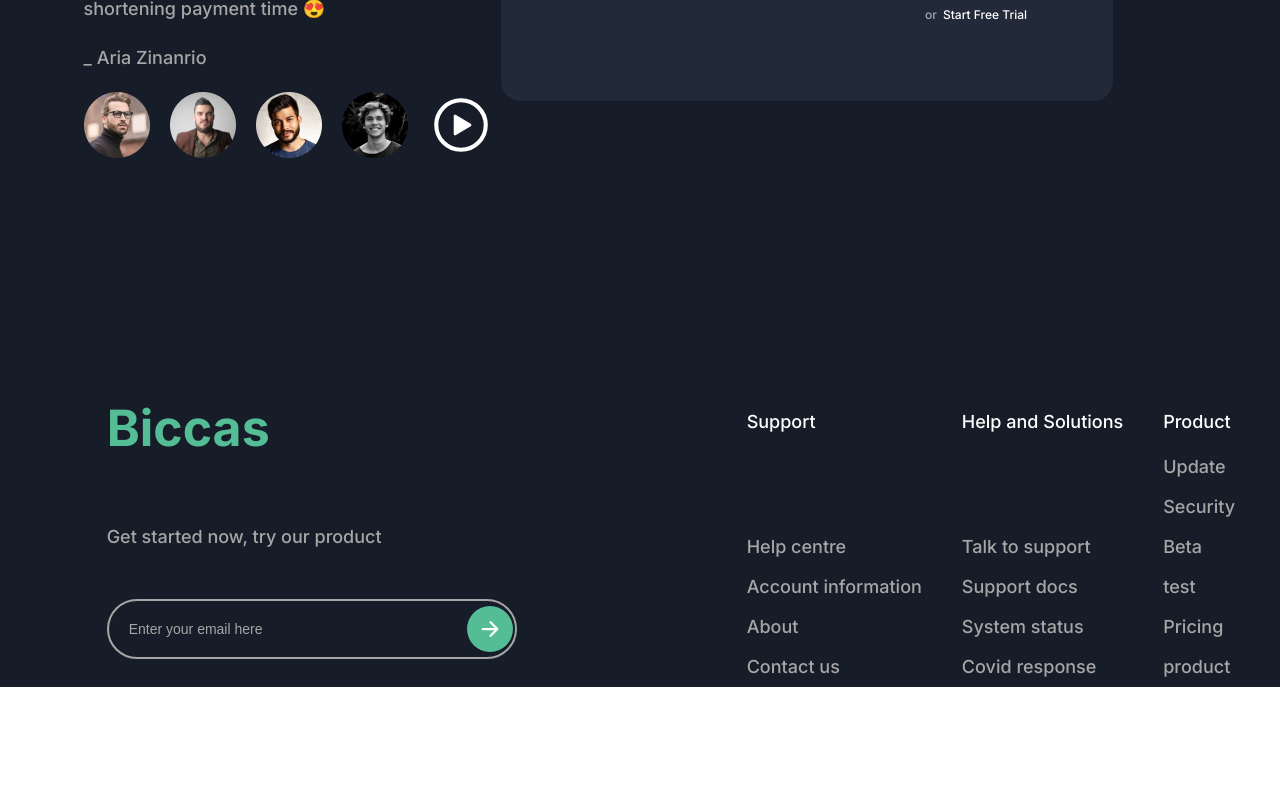
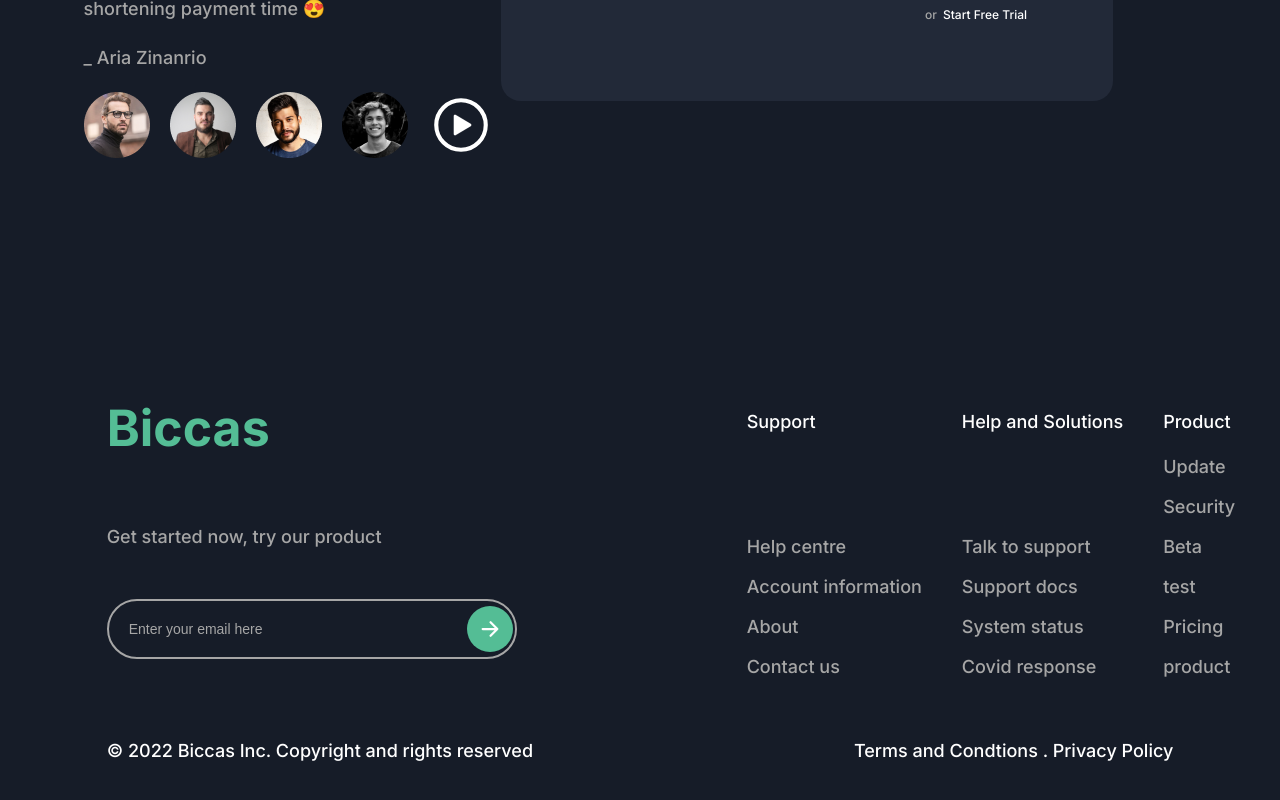
Before and after one commit to olaoyo/biccas-react, a React (Create React App) app: page / in a window 1280 px wide. Shown: the part 5651-6451 px from the top of the page. Before the commit the page ends 6338 px from the top, so only its background shows below. Built offline with nearby package versions, Linux system fonts and the light colour scheme.

Commit message:
Copyright

```diff
--- /dev/null
+++ b/src/components/copyright/Copyright.component.jsx
@@ -0,0 +1,23 @@
+import {
+  CopyrightGrid,
+  CopyrightParagraph1,
+  CopyrightParagraph2,
+} from "./Copyright.styles";
+
+function Copyright() {
+
+  const year = new Date().getFullYear();
+
+  return (
+    <CopyrightGrid>
+      <CopyrightParagraph1>
+        &#169; {year} Biccas Inc. Copyright and rights reserved
+      </CopyrightParagraph1>
+      <CopyrightParagraph2>
+        Terms and Condtions . Privacy Policy
+      </CopyrightParagraph2>
+    </CopyrightGrid>
+  );
+}
+
+export default Copyright;
--- /dev/null
+++ b/src/components/copyright/Copyright.styles.jsx
@@ -0,0 +1,21 @@
+import styled from "styled-components";
+
+export const CopyrightGrid = styled.div`
+  background-color: ${({ theme }) => theme.colors.blue.one};
+  grid-column: left-start / right-end;
+  padding: 5rem 0 5rem 0;
+
+  display: grid;
+  grid-template-columns: repeat(12, 1fr);
+`;
+
+export const CopyrightParagraph1 = styled.p`
+  font-size: ${({ theme }) => theme.fontSizes.paragraphs.p1};
+  grid-column: 2 / 6;
+`;
+
+export const CopyrightParagraph2 = styled.p`
+  font-size: ${({ theme }) => theme.fontSizes.paragraphs.p1};
+  grid-column: 7 / 12;
+  justify-self: end;
+`;
--- a/src/components/navigation/Navigation.component.jsx
+++ b/src/components/navigation/Navigation.component.jsx
@@ -5,6 +5,7 @@ import Layout from "../layout/Layout.component";
 
 import Header from "../header/Header.component";
 import Footer from "../footer/Footer.component";
+import Copyright from "../copyright/Copyright.component";
 
 function Navigation() {
   return (
@@ -13,6 +14,7 @@ function Navigation() {
       <Layout>
         <Header />
         <Footer />
+        <Copyright />
       </Layout>
     </ThemeProvider>
   );
```
